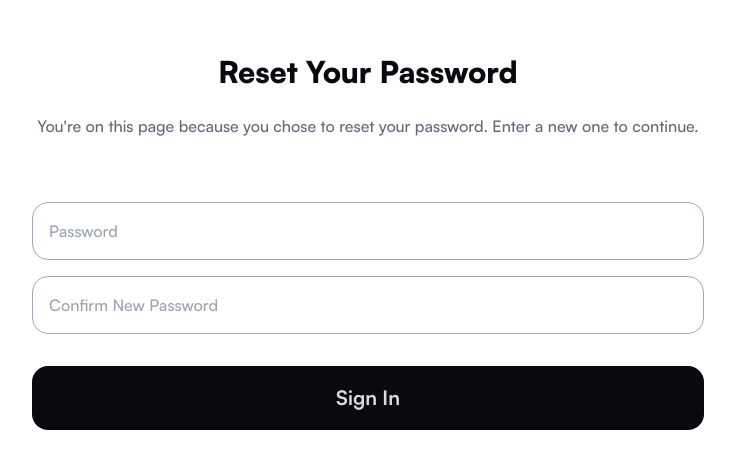
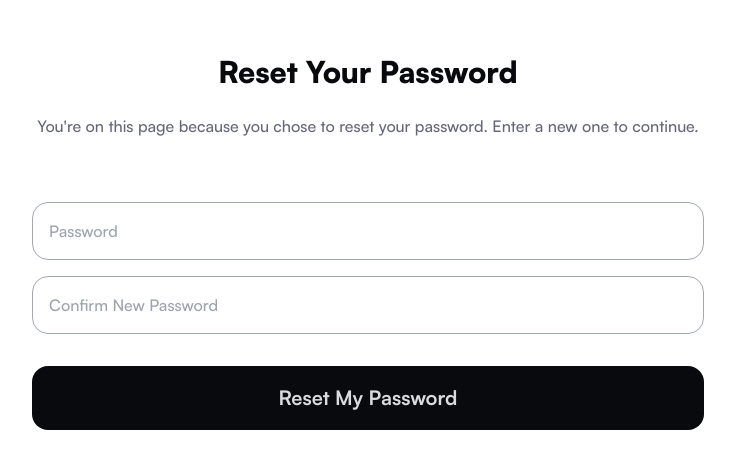
Before and after one commit to NoteRepoLabs/noterepo-web-client, a Next.js app: page /reset-password in a window 1280 px wide. Shown: the part 158-626 px from the top of the page, without its empty margins (272-1007 px from the left). Built offline with nearby package versions, Linux system fonts and the light colour scheme; no server answers.

Commit message:
fix: Correct reset password button text

```diff
--- a/app/reset-password/page.tsx
+++ b/app/reset-password/page.tsx
@@ -75,7 +75,7 @@ export default function Home() {
             />
             <p className="mt-4 text-vibrant-red font-bold">{errorMsg}</p>
             <FilledButton
-               text="Sign In"
+               text="Reset My Password"
                icon={
                   isPending ? (
                      <Lottie
```
